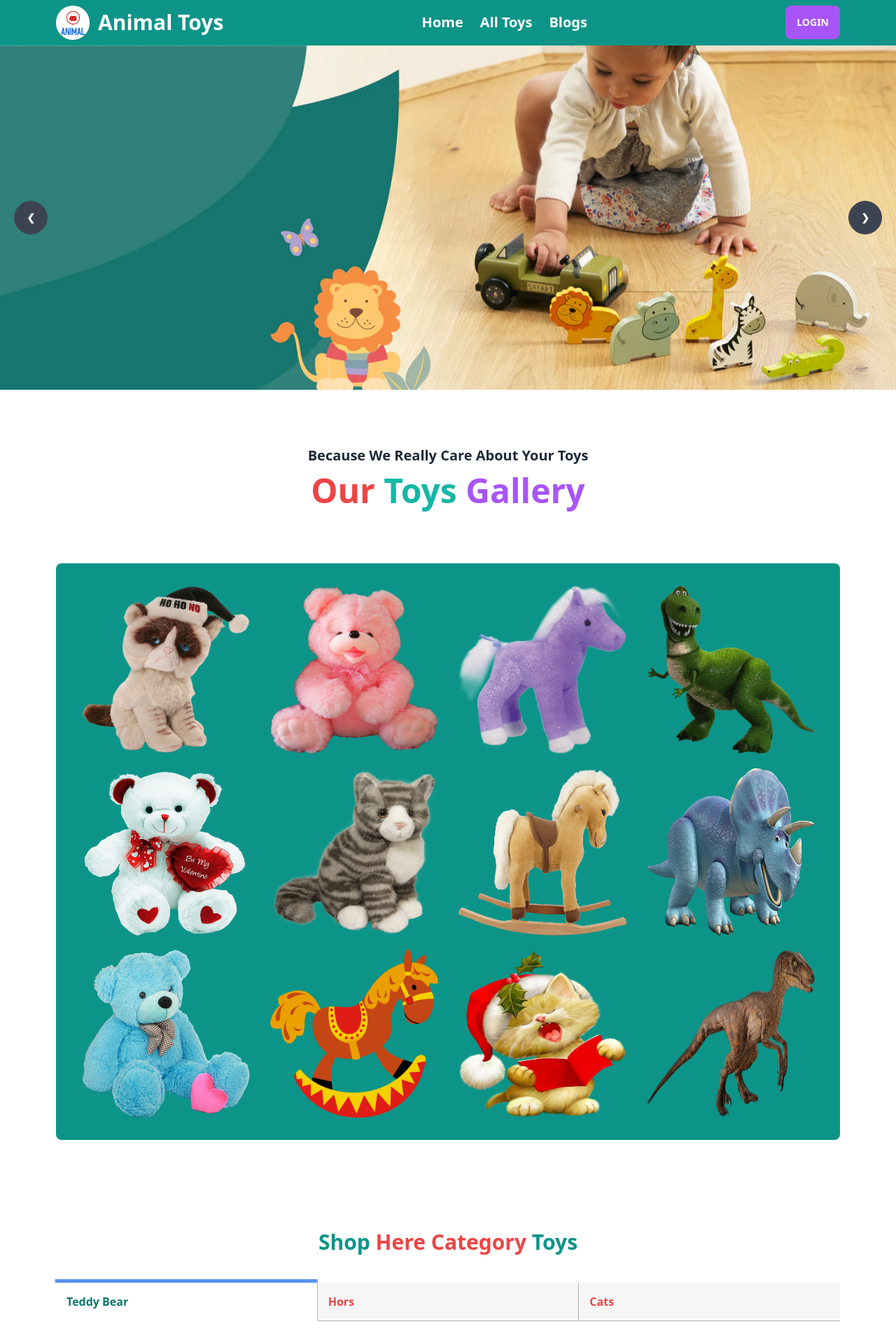
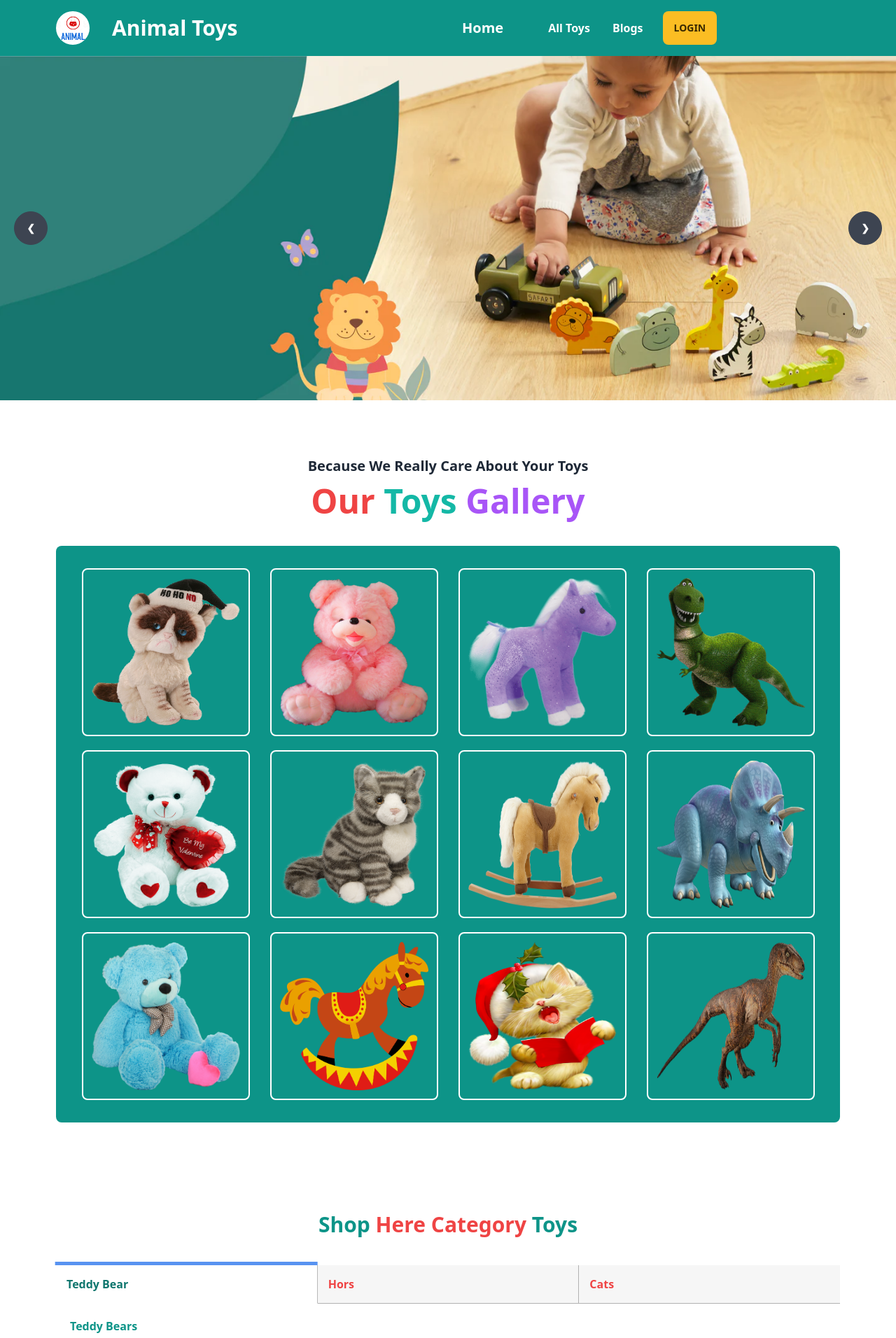
Before and after one commit to noornabi07/animal-toy-shop-clients, a React (Vite) app: page / in a window 1280 px wide. Shown: the top 1912 px of the page at 70% size. Built offline with nearby package versions, Linux system fonts and the light colour scheme; no server answers.

Commit message:
Home page make jus mobile responsvie

```diff
--- a/src/components/CategoryToys/CategoryToys.jsx
+++ b/src/components/CategoryToys/CategoryToys.jsx
@@ -21,7 +21,7 @@ const CategoryToys = () => {
 
 
     return (
-        <div className="px-20 my-32">
+        <div className="lg:px-20 px-4 lg:my-32 my-10">
             <h2 className='text-center font-bold text-teal-600 text-3xl mb-10'>Shop <span className='text-red-500'>Here Category</span> Toys</h2>
             <div className="bloc-tabs">
                 <button
@@ -69,7 +69,7 @@ const CategoryToys = () => {
                 </div>
             </div>
 
-          <div className='grid grid-cols-3 gap-4'>
+          <div className='grid grid-cols-1 lg:grid-cols-3 gap-4'>
             {
                 toys.map(toy => <Toys
                     key={toy._id}
--- a/src/components/Gallery/Gallery.jsx
+++ b/src/components/Gallery/Gallery.jsx
@@ -14,24 +14,24 @@ import gellary12 from '../../../public/dainesour4.png'
 
 const Gallery = () => {
     return (
-        <div className='px-20 text-center'>
-            <div className='text-center mt-20 mb-20'>
-                <p className='font-bold text-xl'>Because We Really Care About Your Toys</p>
-                <h2 className='text-5xl mt-3 font-bold text-teal-500'><span className='text-red-500'>Our</span> Toys <span className='text-purple-500'>Gallery</span></h2>
+        <div className='lg:px-20 px-4 text-center'>
+            <div className='text-center lg:mt-20 my-10 lg:mb-10'>
+                <p className='font-bold lg:text-xl'>Because We Really Care About Your Toys</p>
+                <h2 className='lg:text-5xl text-2xl mt-3 font-bold text-teal-500'><span className='text-red-500'>Our</span> Toys <span className='text-purple-500'>Gallery</span></h2>
             </div>
             <div className='grid grid-cols-1 md:grid-cols-2 lg:grid-cols-4 gap-5 bg-teal-600 p-8 rounded-lg'>
-                <img className='w-60 h-60 hover:scale-110 hover:duration-500 mx-auto rounded-lg' src={gellary1} alt="" />
-                <img className='w-60 h-60 hover:scale-110 hover:duration-500 mx-auto rounded-lg' src={gellary2} alt="" />
-                <img className='w-60 h-60 hover:scale-110 hover:duration-500 mx-auto rounded-lg' src={gellary3} alt="" />
-                <img className='w-60 h-60 hover:scale-110 hover:duration-500 mx-auto rounded-lg' src={gellary4} alt="" />
-                <img className='w-60 h-60 hover:scale-110 hover:duration-500 mx-auto rounded-lg' src={gellary5} alt="" />
-                <img className='w-60 h-60 hover:scale-110 hover:duration-500 mx-auto rounded-lg' src={gellary7} alt="" />
-                <img className='w-60 h-60 hover:scale-110 hover:duration-500 mx-auto rounded-lg' src={gellary6} alt="" />
-                <img className='w-60 h-60 hover:scale-110 hover:duration-500 mx-auto rounded-lg' src={gellary8} alt="" />
-                <img className='w-60 h-60 hover:scale-110 hover:duration-500 mx-auto rounded-lg' src={gellary9} alt="" />
-                <img className='w-60 h-60 hover:scale-110 hover:duration-500 mx-auto rounded-lg' src={gellary10} alt="" />
-                <img className='w-60 h-60 hover:scale-110 hover:duration-500 mx-auto rounded-lg' src={gellary11} alt="" />
-                <img className='w-60 h-60 hover:scale-110 hover:duration-500 mx-auto rounded-lg' src={gellary12} alt="" />
+                <img className='lg:w-60 lg:h-60 border-2 border-white p-3 hover:scale-110 hover:duration-500 mx-auto rounded-lg' src={gellary1} alt="" />
+                <img className='lg:w-60 lg:h-60 border-2 border-white p-3 hover:scale-110 hover:duration-500 mx-auto rounded-lg' src={gellary2} alt="" />
+                <img className='lg:w-60 lg:h-60 border-2 border-white p-3 hover:scale-110 hover:duration-500 mx-auto rounded-lg' src={gellary3} alt="" />
+                <img className='lg:w-60 lg:h-60 border-2 border-white p-3 hover:scale-110 hover:duration-500 mx-auto rounded-lg' src={gellary4} alt="" />
+                <img className='lg:w-60 lg:h-60 border-2 border-white p-3 hover:scale-110 hover:duration-500 mx-auto rounded-lg' src={gellary5} alt="" />
+                <img className='lg:w-60 lg:h-60 border-2 border-white p-3 hover:scale-110 hover:duration-500 mx-auto rounded-lg' src={gellary7} alt="" />
+                <img className='lg:w-60 lg:h-60 border-2 border-white p-3 hover:scale-110 hover:duration-500 mx-auto rounded-lg' src={gellary6} alt="" />
+                <img className='lg:w-60 lg:h-60 border-2 border-white p-3 hover:scale-110 hover:duration-500 mx-auto rounded-lg' src={gellary8} alt="" />
+                <img className='lg:w-60 lg:h-60 border-2 border-white p-3 hover:scale-110 hover:duration-500 mx-auto rounded-lg' src={gellary9} alt="" />
+                <img className='lg:w-60 lg:h-60 border-2 border-white p-3 hover:scale-110 hover:duration-500 mx-auto rounded-lg' src={gellary10} alt="" />
+                <img className='lg:w-60 lg:h-60 border-2 border-white p-3 hover:scale-110 hover:duration-500 mx-auto rounded-lg' src={gellary11} alt="" />
+                <img className='lg:w-60 lg:h-60 border-2 border-white p-3 hover:scale-110 hover:duration-500 mx-auto rounded-lg' src={gellary12} alt="" />
 
             </div>
         </div>
--- a/src/components/Navbar/Navbar.jsx
+++ b/src/components/Navbar/Navbar.jsx
@@ -1,6 +1,6 @@
 import React, { useContext } from 'react';
 import logo from '../../../public/animal-2.png'
-import { Link } from 'react-router-dom';
+import { Link, NavLink } from 'react-router-dom';
 import { AuthContext } from '../Provider/AuthProvider';
 
 const Navbar = () => {
@@ -14,24 +14,48 @@ const Navbar = () => {
             })
     }
 
+    // navbar
+    const navItems = <>
+        <li><Link to="/" className='text-xl font-semibold text-white'>Home</Link> </li>
+        {user?.email ? <>
+            <li> <Link to="/addToys" className='font-semibold text-white'>Add A Toy</Link> </li>
+            <li><Link to="/myToys" className='font-semibold text-white'>My Toys</Link></li>
+
+        </>
+            : <li> <Link to="/login" className='font-semibold text-white'></Link> </li>
+        }
+        <li> <Link to="/allToys" className='font-semibold text-white'>All Toys</Link> </li>
+        <li> <Link to="/blog" className='font-semibold text-white'>Blogs</Link> </li>
+    </>
+
     return (
         <div className=''>
-            <div className="navbar bg-teal-600	 text-white px-20 flex justify-between items-center">
+            {/* <div className="navbar bg-teal-600	 text-white lg:px-20 lg:flex lg:justify-between items-center">
                 <div>
                     <img src={logo} className='w-12 rounded-full' alt="" />
                     <h2 className="text-3xl font-bold ml-3">Animal Toys</h2>
                 </div>
                 <div>
-                    <Link className='px-3 hover:text-purple-700 hover:duration-700 text-xl font-semibold' to="/">Home</Link>
-                    <Link className='px-3 hover:text-purple-700 hover:duration-700 text-xl font-semibold' to="/allToys">All Toys</Link>
+                    <NavLink to="/" className='px-3 hover:text-purple-700 hover:duration-700 text-xl font-semibold lg:inline  block'>
+                        Home
+                    </NavLink>
+                    <NavLink to="/allToys" className='px-3 hover:text-purple-700 hover:duration-700 text-xl font-semibold lg:inline block'>
+                        All Toys
+                    </NavLink>
 
-                    <Link className='px-3 hover:text-purple-700 hover:duration-700 text-xl font-semibold' to="/blog">Blogs</Link>
+                    <NavLink to="/blog" className='px-3 hover:text-purple-700 hover:duration-700 text-xl font-semibold lg:inline  block'>
+                        Blogs
+                    </NavLink>
 
                     {
                         user && <>
-                            <Link className='px-3 hover:text-purple-700 hover:duration-700 text-xl font-semibold' to="/addToys">Add Toys</Link>
+                            <NavLink to="/addToys" className='px-3 hover:text-purple-700 hover:duration-700 text-xl font-semibold lg:inline block'>
+                                Add Toys
+                            </NavLink>
 
-                            <Link className='px-3 hover:text-purple-700 hover:duration-700 text-xl font-semibold' to="/myToys">My Toys</Link>
+                            <NavLink to="/myToys" className='px-3 hover:text-purple-700 hover:duration-700 text-xl font-semibold lg:inline block'>
+                                My Toys
+                            </NavLink>
                         </>
                     }
 
@@ -49,6 +73,47 @@ const Navbar = () => {
                             <Link to="/login"><button className="btn bg-purple-500 btn-secondary">Login</button></Link>
                     }
                 </div>
+            </div> */}
+
+            {/*  */}
+            <div className="navbar bg-teal-600  lg:mx-auto  lg:px-20 ">
+                <div className="navbar-start">
+                    <div className="dropdown">
+                        <label tabIndex={0} className="btn btn-ghost lg:hidden">
+                            <svg xmlns="http://www.w3.org/2000/svg" className="h-5 w-5" fill="none" viewBox="0 0 24 24" stroke="currentColor"><path strokeLinecap="round" strokeLinejoin="round" strokeWidth="2" d="M4 6h16M4 12h8m-8 6h16" /></svg>
+                        </label>
+                        <ul tabIndex={0} className="menu menu-compact dropdown-content mt-3 p-2 shadow bg-gray-700 rounded-box w-52">
+                            {navItems}
+                        </ul>
+                    </div>
+
+                    <div className='flex justify-center lg:gap-5 items-center'>
+
+                        <img className='w-12 rounded-full' src={logo} alt="" />
+                        <h2 className="lg:text-3xl font-bold lg:ml-3 text-white">Animal Toys</h2>
+
+                    </div>
+                </div>
+                <div  className="navbar-center hidden  lg:flex">
+                    <ul tabIndex={0} className="menu menu-horizontal px-1">
+                        {navItems}
+                    </ul>
+                </div>
+                <div>
+                    <ul className='flex justify-center items-center gap-2 lg:gap-4'>
+                        {user?.email ? <>
+                            <div className="tooltip  tooltip-left flex justify-between items-center lg:ml-16 " data-tip={user && user.displayName}>
+                                <img className='lg:w-20 w-12 rounded-full' src={user.photoURL} alt="" />
+                            </div>
+                            <Link to='/login' className="navbar-end"><button onClick={hanldeLogOut} className="btn btn-secondary">LogOut</button> </Link>
+                        </>
+                            : <Link to='/login' className="navbar">
+                                <button className="btn  btn-warning">Login</button>
+                            </Link>
+                        }
+                    </ul>
+                </div>
+
             </div>
 
         </div>
--- a/src/components/Toys/Toys.jsx
+++ b/src/components/Toys/Toys.jsx
@@ -21,7 +21,7 @@ const Toys = ({ toy }) => {
 
     return (
         <div>
-            <div className="card w-96 bg-teal-500 border-2">
+            <div className="card lg:w-96 bg-teal-500 border-2">
                 <figure className=" pt-5">
                     <img src={photo} alt="Shoes" className="rounded-xl w-60 h-60 hover:scale-110 hover:duration-500" />
                 </figure>
```
Also changed, not shown: src/components/Center/Center.jsx (+8 -8 lines), src/components/Proccess/Process.jsx (+7 -7 lines).
